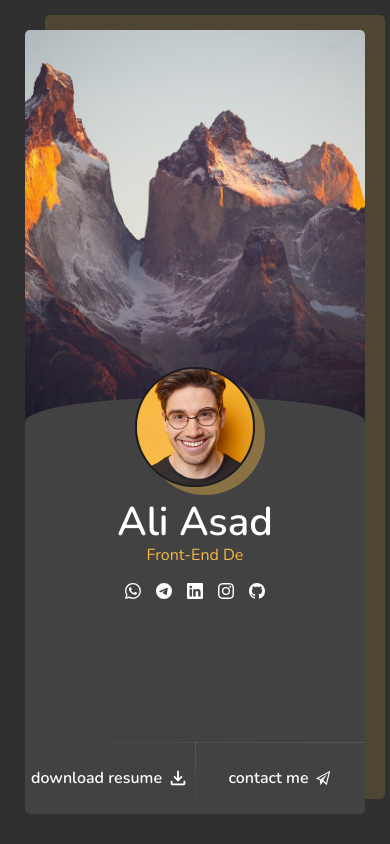
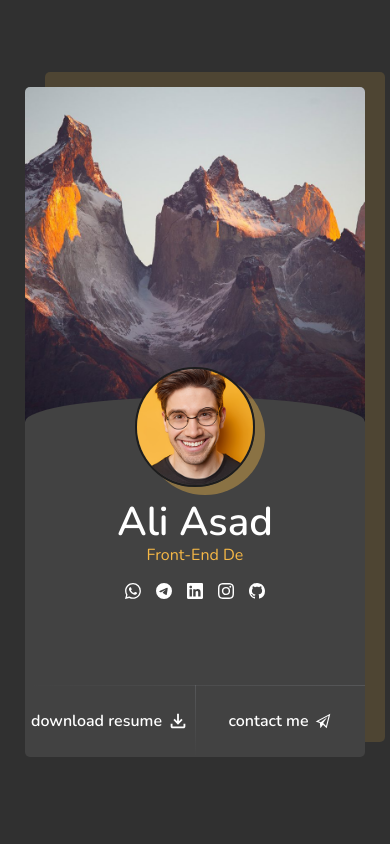
Before and after one commit to Ali-Asad1/Personal-website, a React (Create React App) app: page / in a window 390 px wide. Built offline with nearby package versions, Linux system fonts and the light colour scheme.

Commit message:
Fix : responsive style

```diff
--- a/src/App.css
+++ b/src/App.css
@@ -1,15 +1,20 @@
 .main {
+  display: flex;
+  justify-content: center;
+  align-items: center;
   width: 100%;
   height: 100vh;
   background-color: var(--page-dark);
 }
 
 .main-container {
+  max-width: 1440px;
+  max-height: 720px;
   display: flex;
   justify-content: center;
   align-items: center;
   width: 100%;
   height: 100%;
-  padding: 0 25px;
+  padding: 25px;
   overflow-y: auto;
 }
--- a/src/Components/Profile/Profile.css
+++ b/src/Components/Profile/Profile.css
@@ -1,6 +1,6 @@
 .profile {
   flex: 2;
-  height: calc(100vh - 60px);
+  height: 100%;
   background-color: var(--secondary-main);
   border-radius: 5px;
   overflow: hidden;
```
